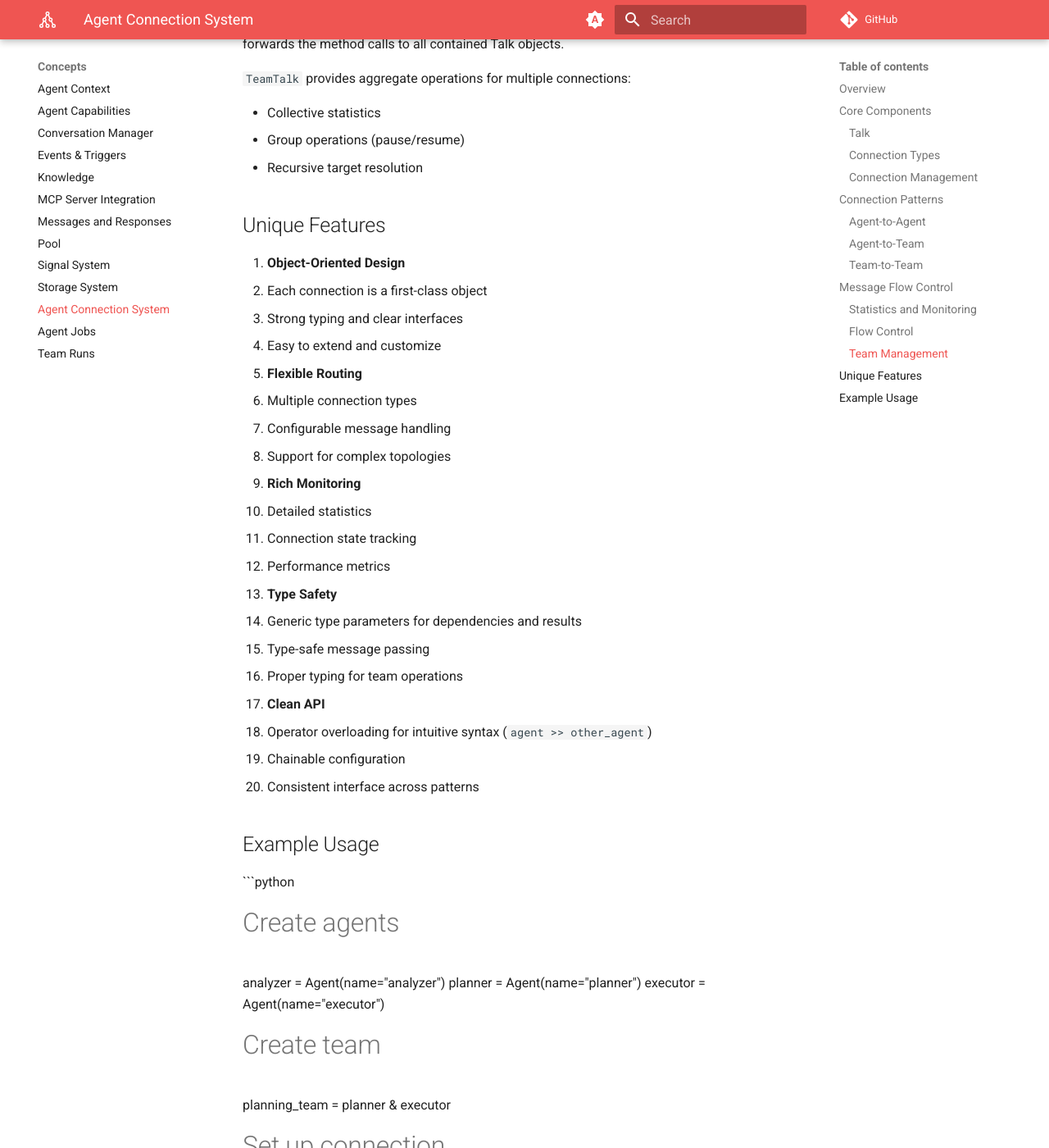
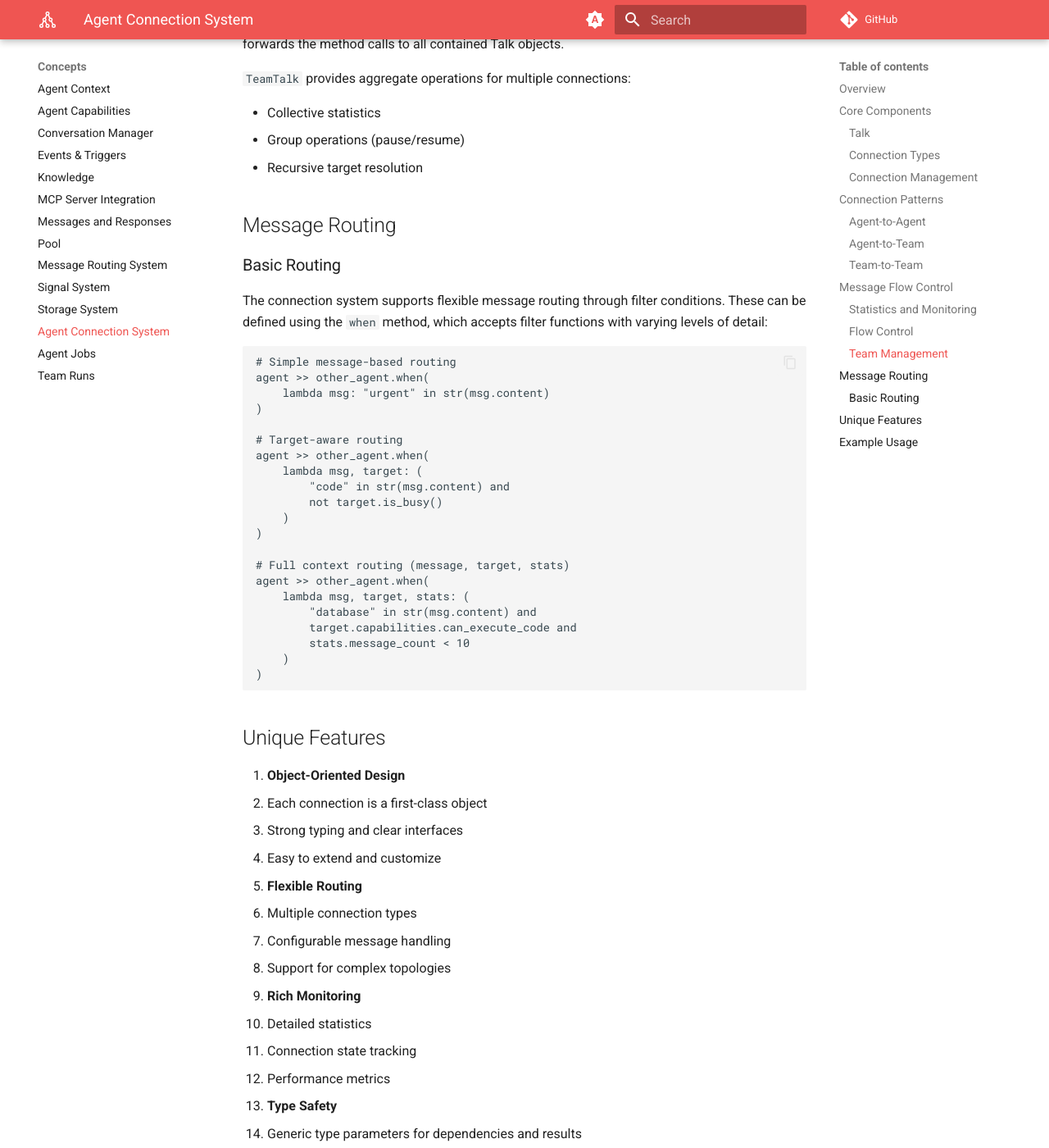
Before and after one commit to uk0/llmling-agent, an MkDocs documentation site: the page built from docs/concepts/talk.md, in a window 1280 px wide and 1400 px high, scrolled down 2949 px. Shown: the whole window at 82% size. Built offline with MkDocs 1.6.1 and Material for MkDocs 9.7.7, drawn with Linux system fonts in a browser that asks for light colours; comment, search, counter and statistics services are not loaded.

Commit message:
chore: allow routing via filters

````diff
--- a/docs/concepts/talk.md
+++ b/docs/concepts/talk.md
@@ -126,6 +126,37 @@ The TeamTalk object provides a similar interface to the Talk object and forwards
 - Group operations (pause/resume)
 - Recursive target resolution
 
+## Message Routing
+
+### Basic Routing
+
+The connection system supports flexible message routing through filter conditions. These can be defined using the `when` method, which accepts filter functions with varying levels of detail:
+
+```python
+# Simple message-based routing
+agent >> other_agent.when(
+    lambda msg: "urgent" in str(msg.content)
+)
+
+# Target-aware routing
+agent >> other_agent.when(
+    lambda msg, target: (
+        "code" in str(msg.content) and
+        not target.is_busy()
+    )
+)
+
+# Full context routing (message, target, stats)
+agent >> other_agent.when(
+    lambda msg, target, stats: (
+        "database" in str(msg.content) and
+        target.capabilities.can_execute_code and
+        stats.message_count < 10
+    )
+)
+```
+
+
 ## Unique Features
 
 1. **Object-Oriented Design**
````
Also changed, not shown: docs/concepts/routing.md (added, +140 -0 lines), 3 other files.
